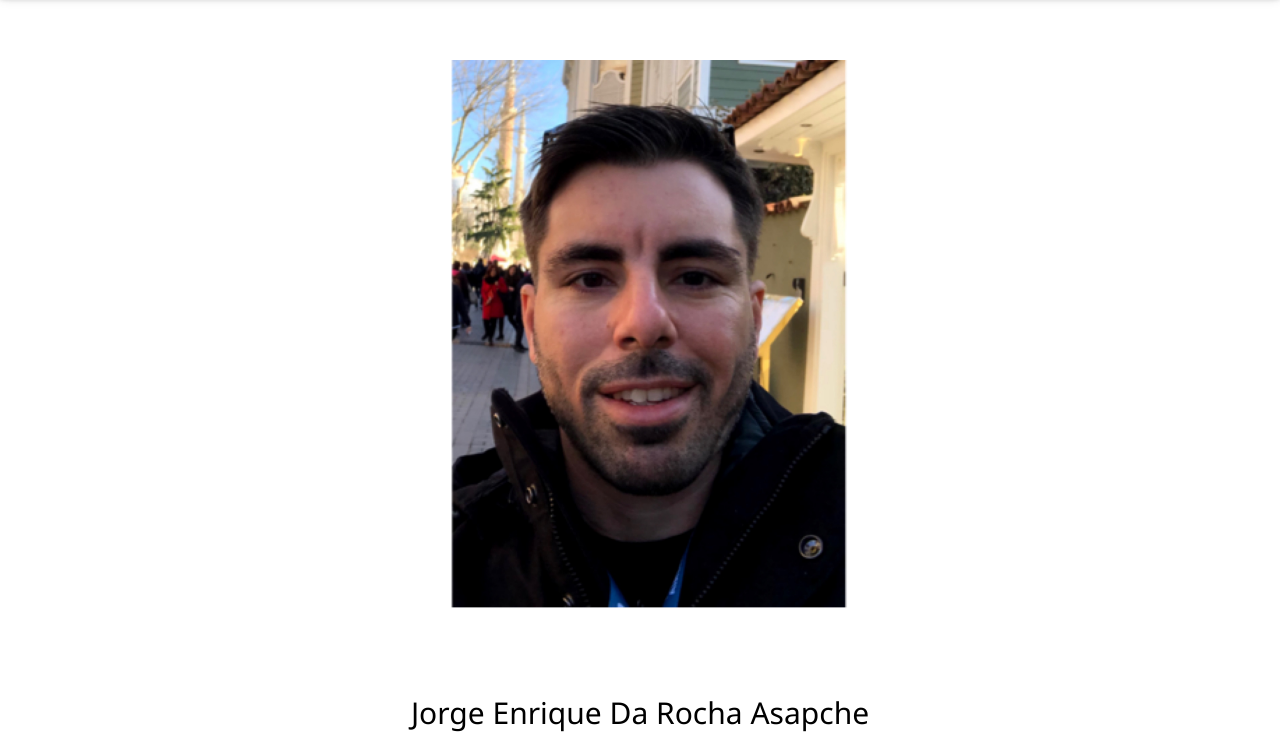
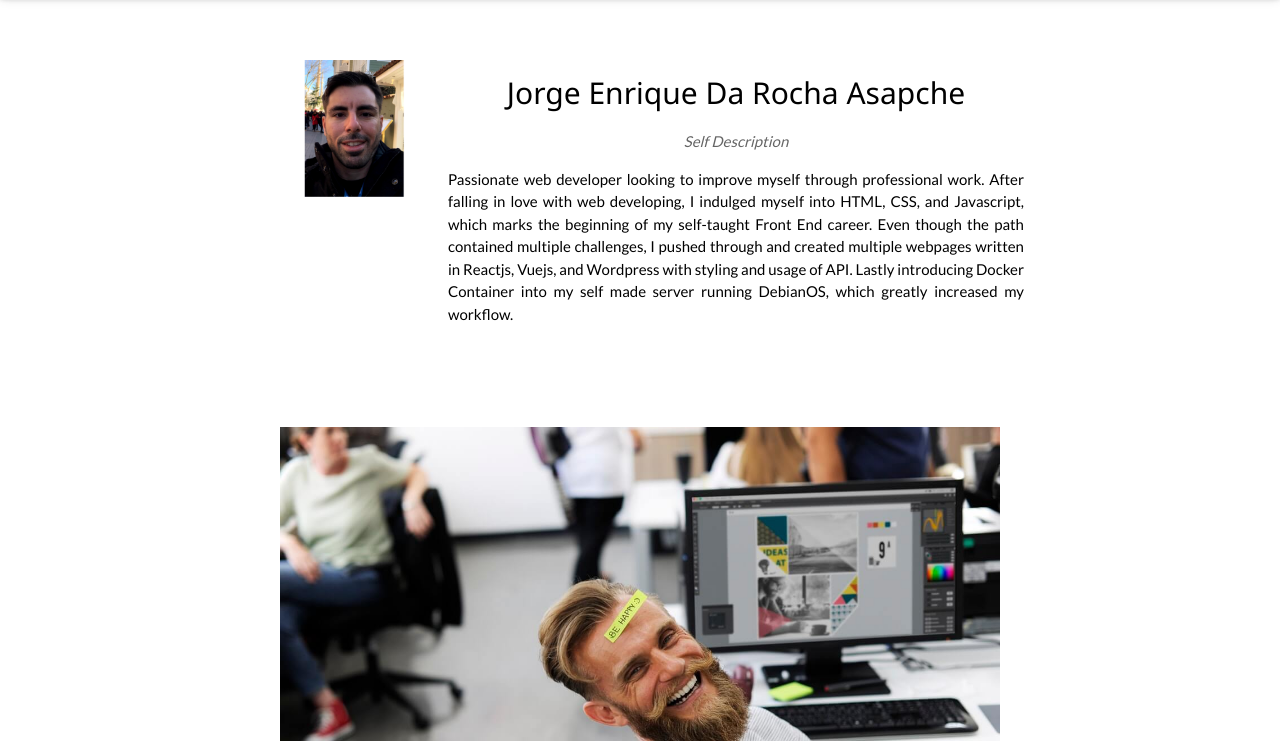
Before and after one commit to kiketion/kiketion.github.io, a plain HTML site: page index.html in a window 1280 px wide. Shown: the part 50-791 px from the top of the page. Drawn offline with nearby package versions, Linux system fonts and the light colour scheme.

Commit message:
add grid to profile section

```diff
--- a/index.html
+++ b/index.html
@@ -45,10 +45,20 @@ body {font-family: "Lato", sans-serif}
 
 <!-- Profile content -->
   <div class="w3-container w3-content w3-center w3-padding-64" style="max-width:800px" id="band">
-    <img src="/img/Profile-pic.jpeg" style="width:80%;max-width:720px">
-    <h2>Jorge Enrique Da Rocha Asapche</h2>
+
+    <div class="w3-row">
+      <div class="w3-col m4 l3">
+        <img src="/img/Profile-pic.jpeg" style="width:80%;max-width:720px">
+      </div>
+      <div class="w3-col m8 l9">
+        <h2>Jorge Enrique Da Rocha Asapche</h2>
     <p class="w3-opacity"><i>Self Description</i></p>
     <p class="w3-justify">Passionate web developer looking to improve myself through professional work. After falling in love with web developing, I indulged myself into HTML, CSS, and Javascript, which marks the beginning of my self-taught Front End career. Even though the path contained multiple challenges, I pushed through and created multiple webpages written in Reactjs, Vuejs, and Wordpress with styling and usage of API. Lastly introducing Docker Container into my self made server running DebianOS, which greatly increased my workflow.</p>
+      </div>
+    </div>
+
+
+
   </div>
 
   <br>
```
